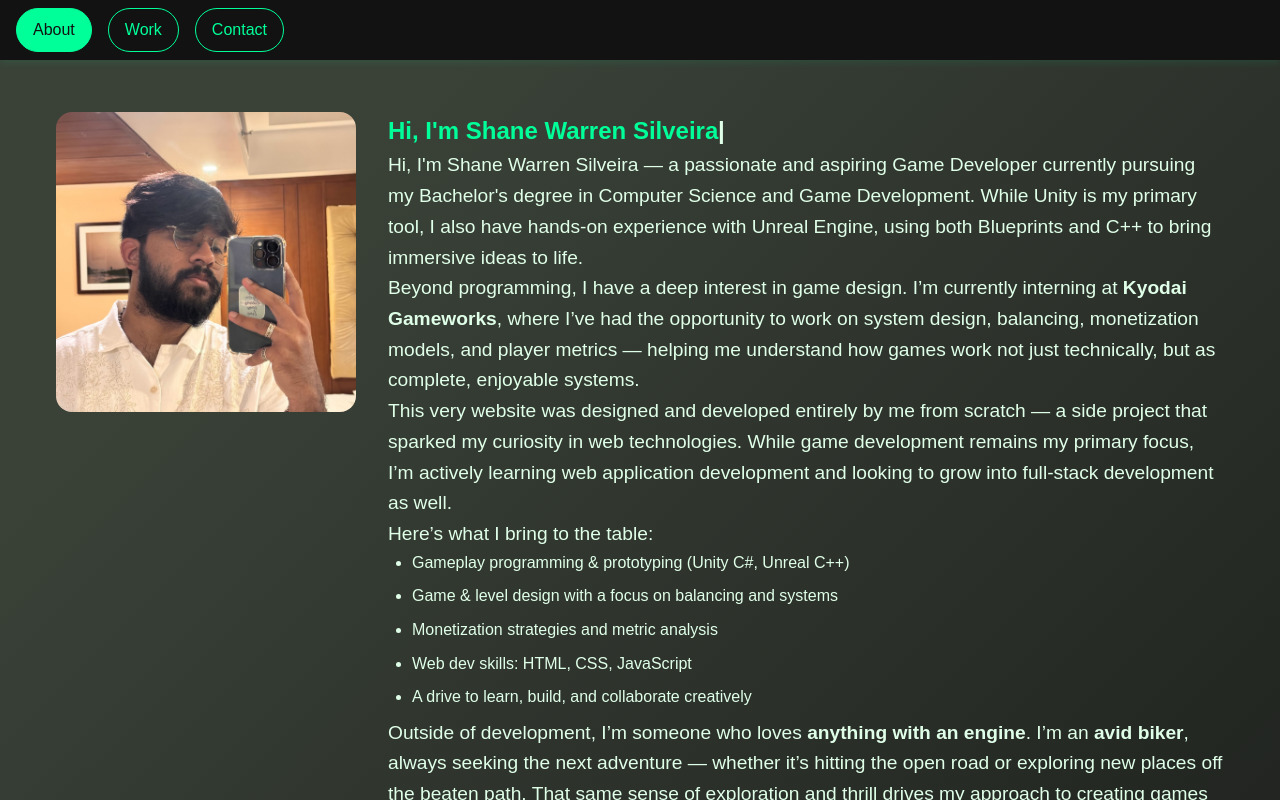
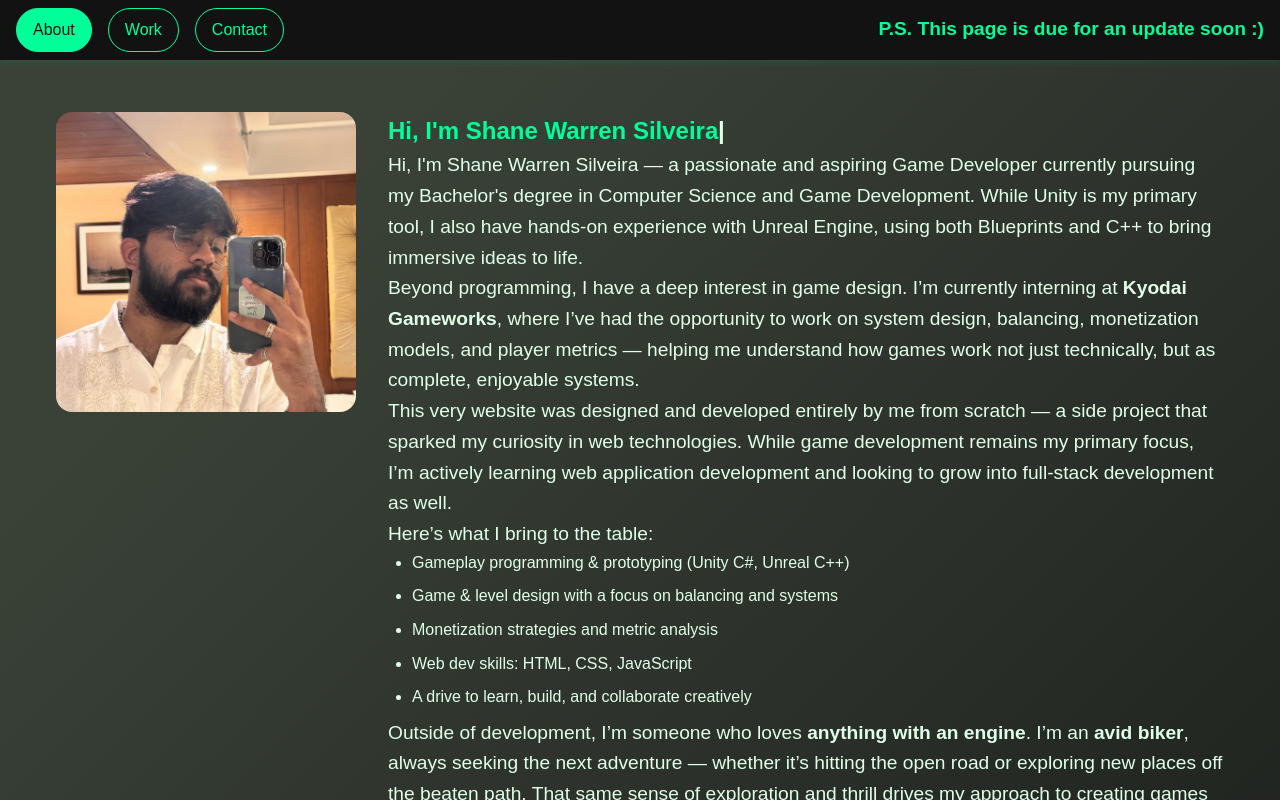
Before and after one commit to Kayceenigz/Kayceenigz.github.io, a plain HTML site: page index.html in a window 1280 px wide. Drawn offline with Linux system fonts and the light colour scheme.

Commit message:
Update index.html

```diff
--- a/index.html
+++ b/index.html
@@ -453,6 +453,7 @@ html {
 <a href="#" onclick="onRouteClick('b')">Work</a>
 <a href="#" onclick="onRouteClick('c')">Contact</a>
 </div>
+<p style="text-align: center; color: #00ff99; font-weight: bold; font-size: 1.2rem;">P.S. This page is due for an update soon :)</p>
 </nav>
 <!-- Loader for transition effect -->
 <div class="loader"></div>
```
